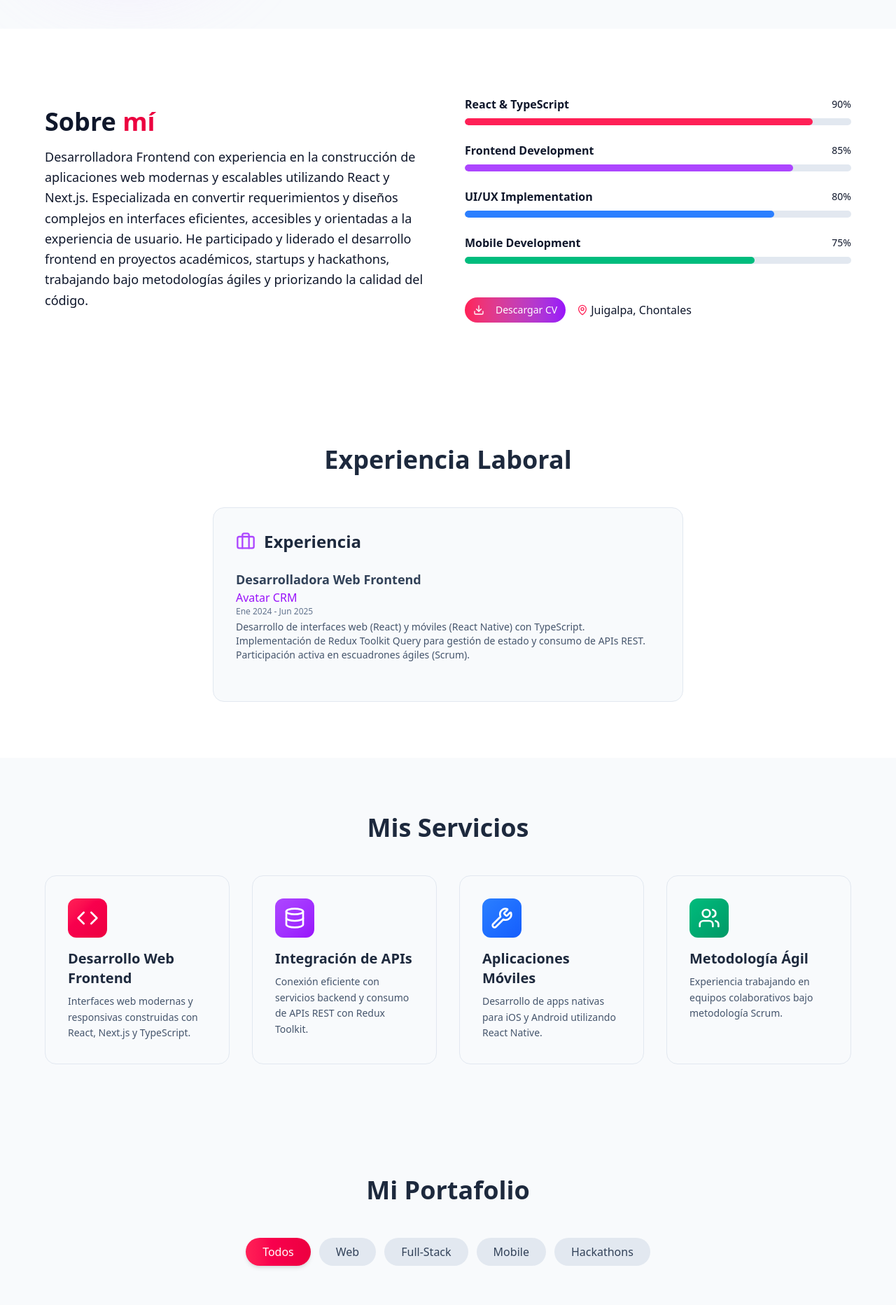
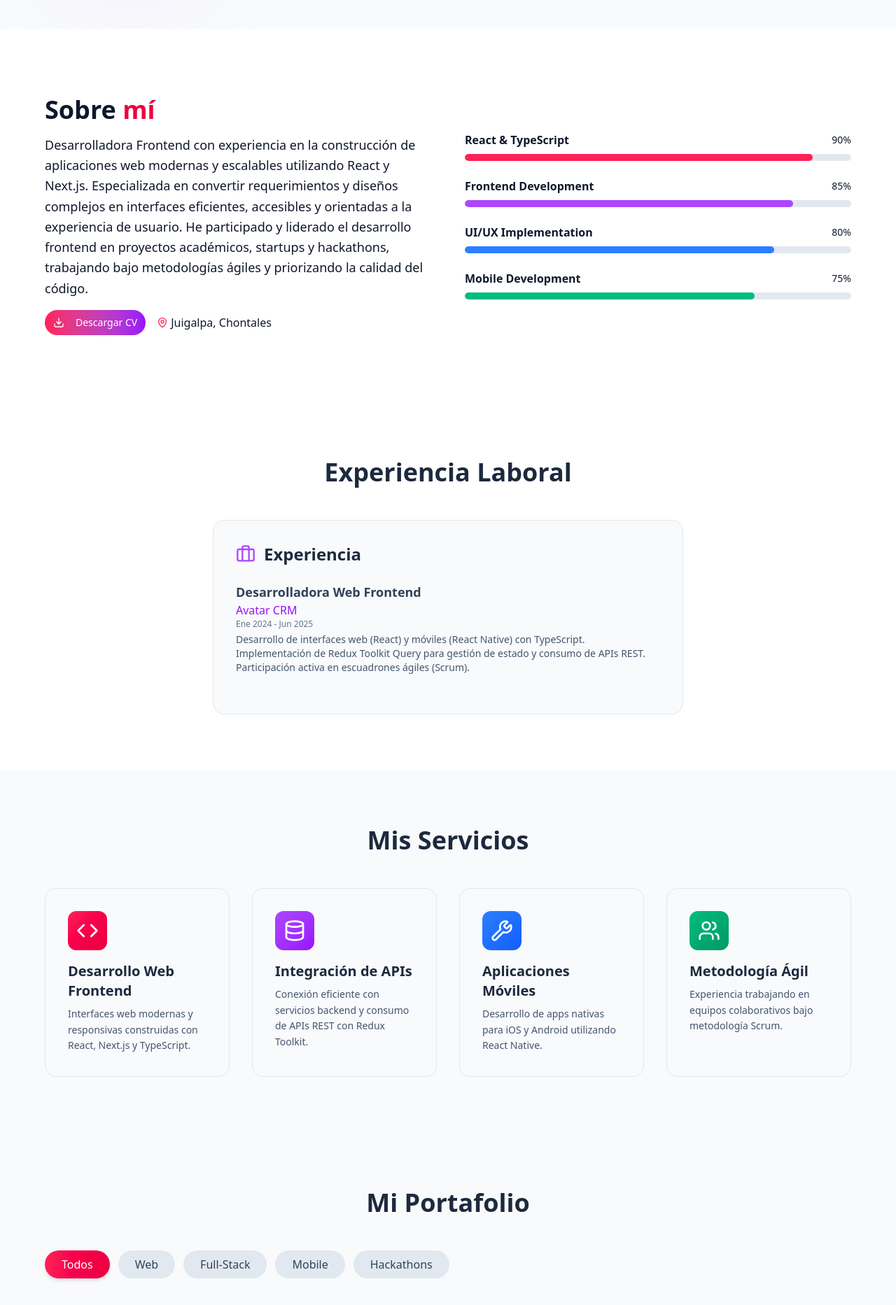
Before and after one commit to KatyC25/portafolio-katherine-cundano-web, a Next.js app: page / in a window 1280 px wide. Shown: the part 740-2605 px from the top of the page at 70% size. Built offline with nearby package versions, Linux system fonts and the light colour scheme.

Commit message:
Mejora de estilos en el componente About y ajuste en el diseño del componente Projects

```diff
--- a/components/about.tsx
+++ b/components/about.tsx
@@ -25,7 +25,7 @@ export default function About() {
 						whileInView={{ opacity: 1, x: 0 }}
 						transition={{ duration: 0.5 }}
 						viewport={{ once: true }}
-						className="relative order-2 lg:order-1"
+						className="relative order-1"
 					>
 						<div>
 							<h2 className="text-3xl md:text-4xl font-bold mb-4">
@@ -35,6 +35,23 @@ export default function About() {
 								{DATA.summary}
 							</p>
 						</div>
+						<div className="flex flex-wrap items-center gap-4 pt-4">
+							<a
+								href="/Katherine_Del_Carmen_Cundano_Morales_CV.pdf"
+								download
+								target="_blank"
+								rel="noopener noreferrer"
+							>
+								<Button className="rounded-full bg-linear-to-r from-rose-500 to-purple-600 hover:from-rose-600 hover:to-purple-700 text-white border-0">
+									<Download className="w-4 h-4 mr-2" />
+									Descargar CV
+								</Button>
+							</a>
+							<div className="flex items-center text-muted-foreground">
+								<MapPin className="w-4 h-4 mr-1 text-rose-500" />
+								{DATA.location}
+							</div>
+						</div>
 					</motion.div>
 
 					<motion.div
@@ -42,7 +59,7 @@ export default function About() {
 						whileInView={{ opacity: 1, x: 0 }}
 						transition={{ duration: 0.5 }}
 						viewport={{ once: true }}
-						className="space-y-8 order-1 lg:order-2"
+						className="space-y-8 order-2"
 					>
 						<div className="space-y-6">
 							{skills.map((skill) => (
@@ -55,7 +72,6 @@ export default function About() {
 											{skill.level}%
 										</span>
 									</div>
-
 									<div className="w-full bg-slate-200 dark:bg-slate-800 rounded-full h-2.5 overflow-hidden">
 										<motion.div
 											initial={{ width: 0 }}
@@ -67,25 +83,6 @@ export default function About() {
 								</div>
 							))}
 						</div>
-
-						<div className="flex flex-wrap items-center gap-4 pt-4">
-							<a
-								href="/Katherine_Del_Carmen_Cundano_Morales_CV.pdf"
-								download
-								target="_blank"
-								rel="noopener noreferrer"
-							>
-								<Button className="rounded-full bg-linear-to-r from-rose-500 to-purple-600 hover:from-rose-600 hover:to-purple-700 text-white border-0">
-									<Download className="w-4 h-4 mr-2" />
-									Descargar CV
-								</Button>
-							</a>
-
-							<div className="flex items-center text-muted-foreground">
-								<MapPin className="w-4 h-4 mr-1 text-rose-500" />
-								{DATA.location}
-							</div>
-						</div>
 					</motion.div>
 				</div>
 			</div>
--- a/components/projects.tsx
+++ b/components/projects.tsx
@@ -80,7 +80,7 @@ export default function Projects() {
 					Mi Portafolio
 				</motion.h2>
 
-				<div className="flex justify-center gap-3 mb-12 overflow-x-auto pb-2">
+				<div className="flex justify-start gap-3 mb-12 overflow-x-auto pb-2 scrollbar-thin scrollbar-thumb-rose-500 scrollbar-track-transparent">
 					{filters.map((filter) => (
 						<button
 							key={filter.id}
```
